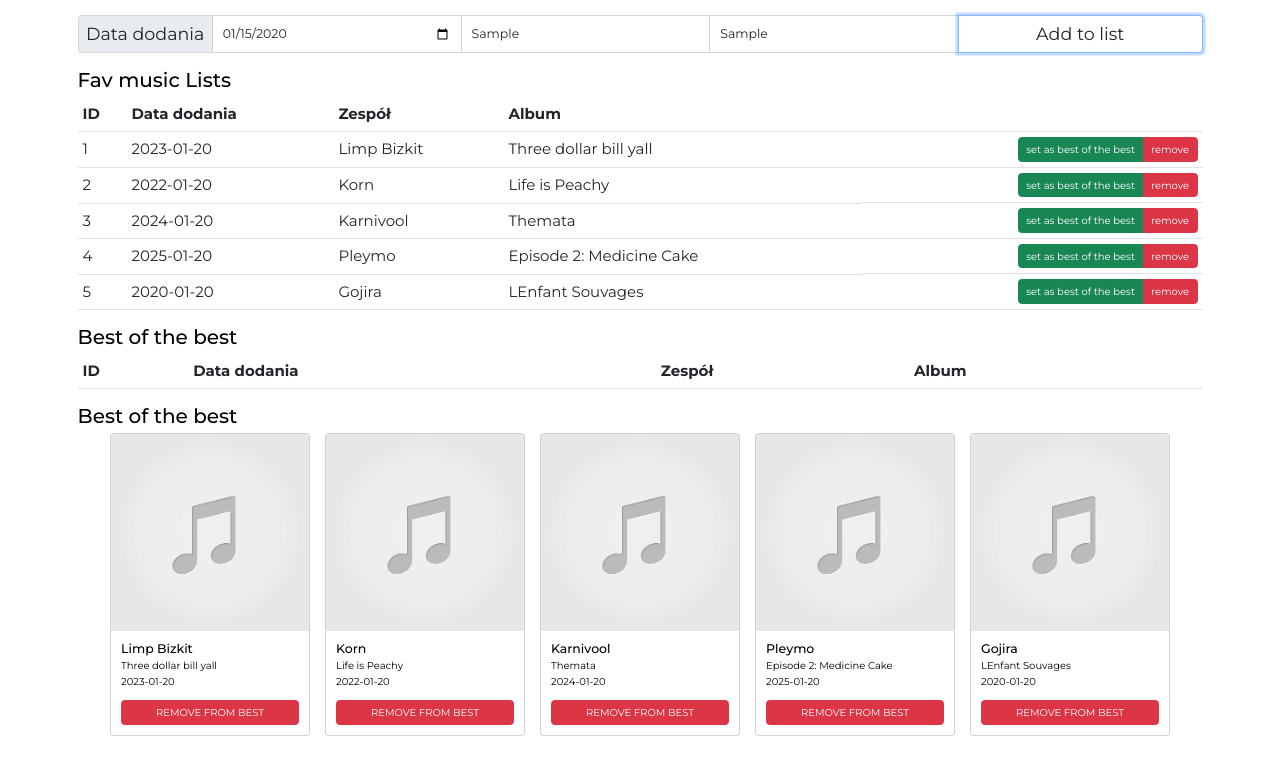
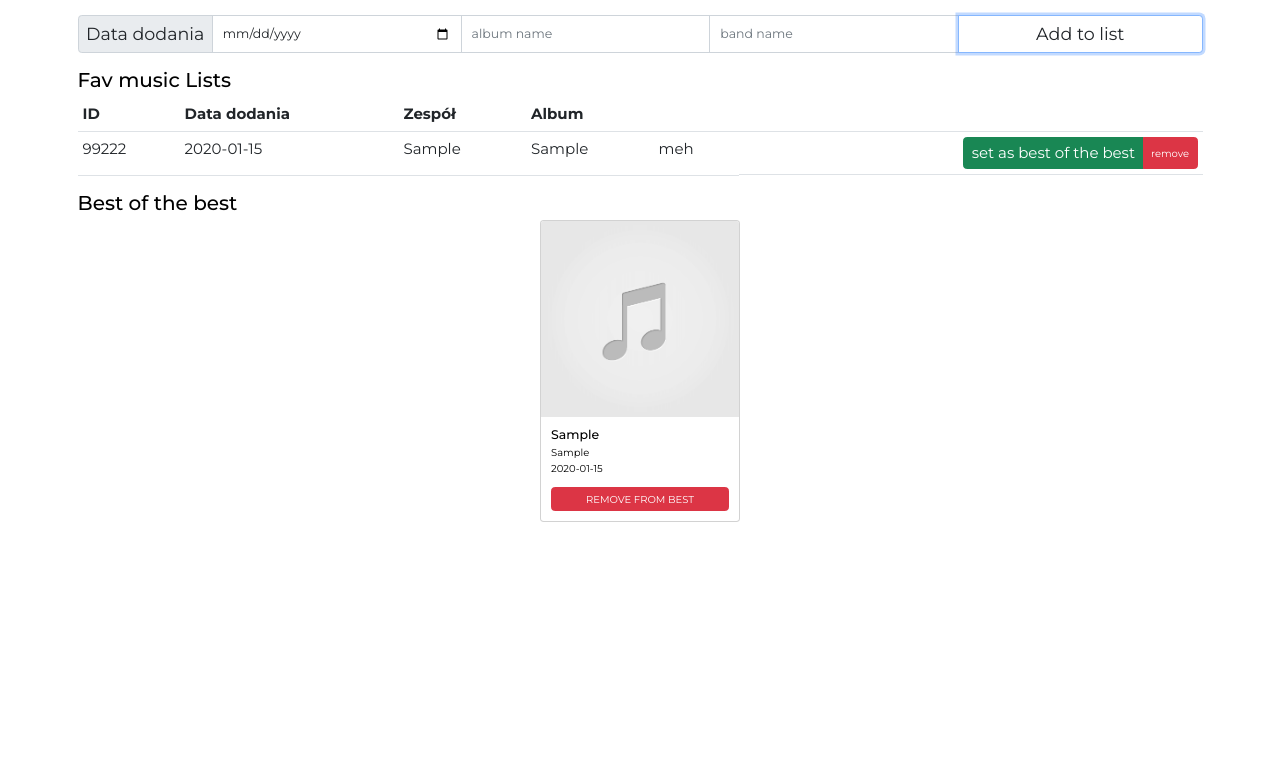
Before and after one commit to michalskimateusz/albumsApp, a React (Create React App) app: page / in a window 1280 px wide. Both pictures are taken after typing "2020-01-15", "Sample", "Sample" into the empty fields and a click on the button "Add to list". Shown: the top 774 px of the page. Built offline with nearby package versions, Linux system fonts and the light colour scheme.

Commit message:
redux logic

```diff
--- a/src/App.tsx
+++ b/src/App.tsx
@@ -1,26 +1,23 @@
-import { albums, favAlbums } from "./assets/data";
 import "bootstrap/dist/css/bootstrap.min.css";
 import React from "react";
 import FormComponent from "./components/FormComponent/FormComponent";
 import TableComponent from "./components/TableComponent/TableComponent";
 import GridComponent from "./components/GridComponent/GridComponent";
-
-const handleSubmit = () => {};
+import { useAppSelector } from "./app/hooks";
+import { selectAlbum } from "./features/albumsSlice/albumsSlice";
 
 function App() {
+  const { albums } = useAppSelector(selectAlbum);
   return (
     <div className="container">
       <div className=" input-group mt-4 mb-4">
-        <FormComponent className="input-group" onSubmit={handleSubmit} />
+        <FormComponent className="input-group" />
       </div>
       <div className=" mt-4 mb-4">
         <h2>Fav music Lists</h2>
         <TableComponent data={albums} />
       </div>
-      <div className=" mt-4 mb-4">
-        <h2>Best of the best</h2>
-        <TableComponent data={favAlbums} />
-      </div>
+
       <div className=" mt-4 mb-4">
         <h2>Best of the best</h2>
         <GridComponent data={albums} />
--- a/src/assets/data.ts
+++ /dev/null
@@ -1,41 +0,0 @@
-export interface IAlbum {
-  id: string;
-  date: string;
-  bandName: string;
-  albumName: string;
-}
-
-export const albums: IAlbum[] = [
-  {
-    id: "1",
-    date: "2023-01-20",
-    bandName: "Limp Bizkit",
-    albumName: "Three dollar bill yall",
-  },
-  {
-    id: "2",
-    date: "2022-01-20",
-    bandName: "Korn",
-    albumName: "Life is Peachy",
-  },
-  {
-    id: "3",
-    date: "2024-01-20",
-    bandName: "Karnivool",
-    albumName: "Themata",
-  },
-  {
-    id: "4",
-    date: "2025-01-20",
-    bandName: "Pleymo",
-    albumName: "Episode 2: Medicine Cake",
-  },
-  {
-    id: "5",
-    date: "2020-01-20",
-    bandName: "Gojira",
-    albumName: "LEnfant Souvages",
-  },
-];
-
-export const favAlbums: IAlbum[] = [];
--- a/src/components/AlbumCardComponent/AlbumCardComponent.tsx
+++ b/src/components/AlbumCardComponent/AlbumCardComponent.tsx
@@ -1,7 +1,7 @@
 import albumArt from "../../assets/albumArt.png";
 import React, { FC } from "react";
-import { IAlbum } from "../../assets/data";
 import ButtonComponent from "../ButtonComponent/ButtonComponent";
+import { IAlbum } from "../../features/albumsSlice/albumsSlice";
 
 const AlbumCardComponent: FC<IAlbum> = ({ bandName, albumName, date, id }) => {
   return (
--- a/src/components/FormComponent/FormComponent.tsx
+++ b/src/components/FormComponent/FormComponent.tsx
@@ -1,23 +1,56 @@
 import ButtonComponent from "../ButtonComponent/ButtonComponent";
 import InputComponent from "../InputComponent/InputComponent";
-import { FC } from "react";
+import { FC, FormEvent, useRef } from "react";
+import { useAppDispatch } from "../../app/hooks";
+import { addAlbum, IAlbum } from "../../features/albumsSlice/albumsSlice";
 
 interface IFormComponent {
   className: string;
-  onSubmit: () => void;
 }
 
-const FormComponent: FC<IFormComponent> = ({ className, onSubmit }) => {
+const FormComponent: FC<IFormComponent> = ({ className }) => {
+  const dateInputRef = useRef<HTMLInputElement>(null);
+  const bandNameInputRef = useRef<HTMLInputElement>(null);
+  const albumNameInputRef = useRef<HTMLInputElement>(null);
+  const formRef = useRef<HTMLFormElement>(null);
+
+  const dispatch = useAppDispatch();
+  const handleSubmit = (e: FormEvent<HTMLFormElement>) => {
+    e.preventDefault();
+    if (
+      dateInputRef.current &&
+      bandNameInputRef.current &&
+      albumNameInputRef.current
+    ) {
+      const addAlbumData: IAlbum = {
+        id: (Math.random() * Date.now()).toString().substring(-1, 5),
+        date: dateInputRef?.current?.value,
+        bandName: bandNameInputRef?.current?.value,
+        albumName: albumNameInputRef?.current?.value,
+        isBest: false,
+      };
+      dispatch(addAlbum(addAlbumData));
+    }
+
+    formRef?.current?.reset();
+  };
+
   return (
-    <form className={className} onSubmit={onSubmit}>
+    <form className={className} onSubmit={handleSubmit} ref={formRef}>
       <span className="input-group-text fs-3">Data dodania</span>
-      <InputComponent type="date" className="form-control form-control-lg" />
       <InputComponent
+        inputRef={dateInputRef}
+        type="date"
+        className="form-control form-control-lg"
+      />
+      <InputComponent
+        inputRef={albumNameInputRef}
         type="text"
         className="form-control form-control-lg"
         placeholder="album name"
       />
       <InputComponent
+        inputRef={bandNameInputRef}
         type="text"
         className="form-control form-control-lg"
         placeholder="band name"
@@ -25,7 +58,7 @@
       <ButtonComponent
         title="Add to list"
         className="btn btn-primary form-control form-control-lg fs-3"
-        type="button"
+        type="submit"
       />
     </form>
   );
--- a/src/components/GridComponent/GridComponent.tsx
+++ b/src/components/GridComponent/GridComponent.tsx
@@ -1,6 +1,6 @@
 import AlbumCardComponent from "../AlbumCardComponent/AlbumCardComponent";
-import { IAlbum } from "../../assets/data";
 import { FC } from "react";
+import { IAlbum } from "../../features/albumsSlice/albumsSlice";
 
 interface IGridComponent {
   data: IAlbum[];
@@ -8,14 +8,7 @@
 
 const GridComponent: FC<IGridComponent> = ({ data }) => {
   return (
-    <div
-      className="d-flex gap-4 justify-content-center flex-wrap"
-      // style={{
-      //   display: "grid",
-      //   gridTemplateColumns: "repeat(5, 1fr)",
-      //   gap: "1rem",
-      // }}
-    >
+    <div className="d-flex gap-4 justify-content-center flex-wrap">
       {data.map((album) => (
         <AlbumCardComponent
           key={album.id}
--- a/src/components/InputComponent/InputComponent.tsx
+++ b/src/components/InputComponent/InputComponent.tsx
@@ -1,17 +1,27 @@
-import { FC } from "react";
+import { FC, RefObject } from "react";
 
 interface IInputComponent {
   type: "text" | "date";
   className: string;
   placeholder?: string;
+  inputRef: RefObject<HTMLInputElement>;
 }
 
 const InputComponent: FC<IInputComponent> = ({
   type,
   className,
   placeholder,
+  inputRef,
 }) => {
-  return <input type={type} className={className} placeholder={placeholder} />;
+  return (
+    <input
+      required
+      ref={inputRef}
+      type={type}
+      className={className}
+      placeholder={placeholder}
+    />
+  );
 };
 
 export default InputComponent;
--- a/src/components/TableComponent/TableComponent.tsx
+++ b/src/components/TableComponent/TableComponent.tsx
@@ -1,12 +1,19 @@
 import React, { FC } from "react";
 import ButtonComponent from "../ButtonComponent/ButtonComponent";
-import { IAlbum } from "../../assets/data";
+import {
+  toggleBestStatus,
+  IAlbum,
+  removeAlbum,
+} from "../../features/albumsSlice/albumsSlice";
+import { useAppDispatch } from "../../app/hooks";
 
 interface ITableComponent {
   data: IAlbum[];
 }
 
 const TableComponent: FC<ITableComponent> = ({ data }) => {
+  const dispatch = useAppDispatch();
+
   return (
     <table className="table table-hover fs-4">
       <thead>
@@ -15,6 +22,7 @@
           <th scope="col">Data dodania</th>
           <th scope="col">Zespół</th>
           <th scope="col">Album</th>
+          <th scope="col" />
           <th scope="col" />
         </tr>
       </thead>
@@ -25,17 +33,20 @@
             <td>{album.date}</td>
             <td>{album.bandName}</td>
             <td>{album.albumName}</td>
+            <td>{album.isBest ? "fav" : "meh"}</td>
             <td className="d-flex flex-row-reverse">
               <div className="btn-group">
                 <ButtonComponent
                   title="set as best of the best"
-                  className="btn btn-success"
+                  className="btn btn-success fs-4"
                   type="button"
+                  onClick={() => dispatch(toggleBestStatus(album.id))}
                 />
                 <ButtonComponent
                   title="remove"
                   className="btn btn-danger"
                   type="button"
+                  onClick={() => dispatch(removeAlbum(album.id))}
                 />
               </div>
             </td>
--- a/src/features/albumsSlice/albumsSlice.ts
+++ b/src/features/albumsSlice/albumsSlice.ts
@@ -1,28 +1,96 @@
-import { createSlice } from '@reduxjs/toolkit';
-import { RootState } from '../../app/store';
+import { createSlice, PayloadAction } from "@reduxjs/toolkit";
+import { RootState } from "../../app/store";
+
+interface ISortOptions {
+  dir: "asc" | "desc";
+  key: "id" | "date" | "bandName" | "albumName";
+}
+
+export interface IAlbum {
+  id: string;
+  date: string;
+  bandName: string;
+  albumName: string;
+  isBest?: boolean;
+}
 
 export interface IAlbums {
-  albums: [];
-  status: 'idle' | 'loading' | 'failed';
+  albums: IAlbum[];
 }
 
 const initialState: IAlbums = {
-  albums:[],
-  status: 'idle',
+  albums: [],
 };
 
-
 export const albumsSlice = createSlice({
-  name: 'albums',
+  name: "albums",
   initialState,
   reducers: {
+    addAlbum(state, { payload }) {
+      state.albums.push(payload);
+    },
+    removeAlbum(state, { payload }) {
+      state.albums = state.albums.filter((album) => album.id !== payload);
+    },
+    toggleBestStatus(state, { payload }) {
+      const albumIndex = state.albums.findIndex(
+        (album) => album.id === payload
+      );
+      state.albums[albumIndex].isBest = !state.albums[albumIndex].isBest;
+    },
+    sort(state, { payload }: PayloadAction<ISortOptions>) {
+      const { dir, key } = payload;
+      switch (true) {
+        case dir === "asc" && key === "id":
+          state.albums = state.albums.sort((a, b) =>
+            b.id === a.id ? 0 : b.id > a.id ? -1 : 1
+          );
+          break;
+        case dir === "desc" && key === "id":
+          state.albums = state.albums.sort((a, b) =>
+            b.id === a.id ? 0 : b.id < a.id ? -1 : 1
+          );
+          break;
+        case dir === "asc" && key === "date":
+          state.albums = state.albums.sort((a, b) =>
+            b.date === a.date ? 0 : b.date > a.date ? -1 : 1
+          );
+          break;
+        case dir === "desc" && key === "date":
+          state.albums = state.albums.sort((a, b) =>
+            b.date === a.date ? 0 : b.date < a.date ? -1 : 1
+          );
+          break;
+        case dir === "asc" && key === "bandName":
+          state.albums = state.albums.sort((a, b) =>
+            b.bandName === a.bandName ? 0 : b.bandName > a.bandName ? -1 : 1
+          );
+          break;
+        case dir === "desc" && key === "bandName":
+          state.albums = state.albums.sort((a, b) =>
+            b.bandName === a.bandName ? 0 : b.bandName < a.bandName ? -1 : 1
+          );
+          break;
+        case dir === "asc" && key === "albumName":
+          state.albums = state.albums.sort((a, b) =>
+            b.albumName === a.albumName ? 0 : b.albumName > a.albumName ? -1 : 1
+          );
+          break;
+        case dir === "desc" && key === "albumName":
+          state.albums = state.albums.sort((a, b) =>
+            b.albumName === a.albumName ? 0 : b.albumName < a.albumName ? -1 : 1
+          );
+          break;
+        default:
+          return;
+      }
+    },
   },
-
 });
 
-export const {  } = albumsSlice.actions;
+export const { addAlbum, removeAlbum, toggleBestStatus, sort } =
+  albumsSlice.actions;
 
 export const selectAlbum = (state: RootState) => state.albums;
 
-
 export default albumsSlice.reducer;
```
